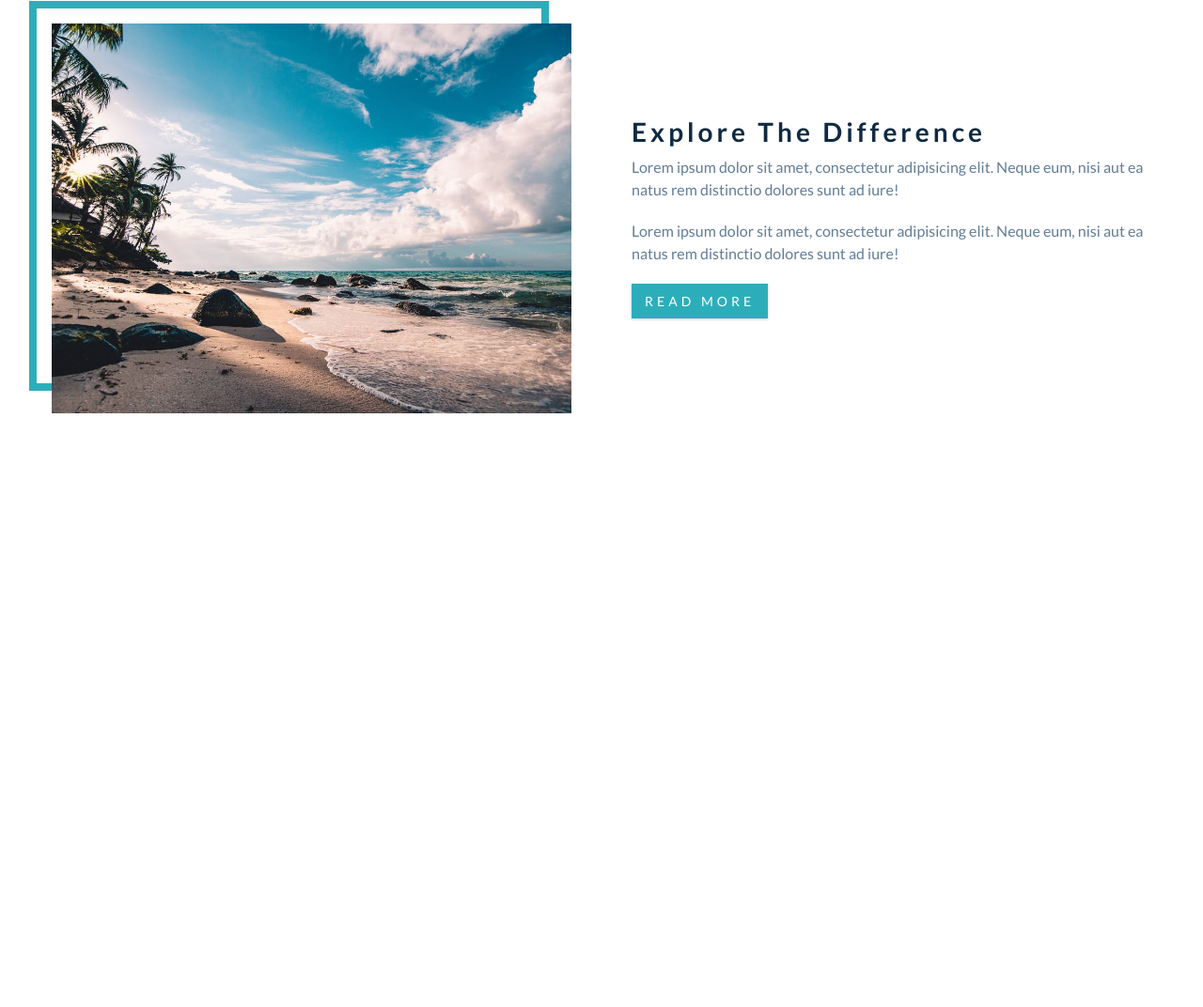
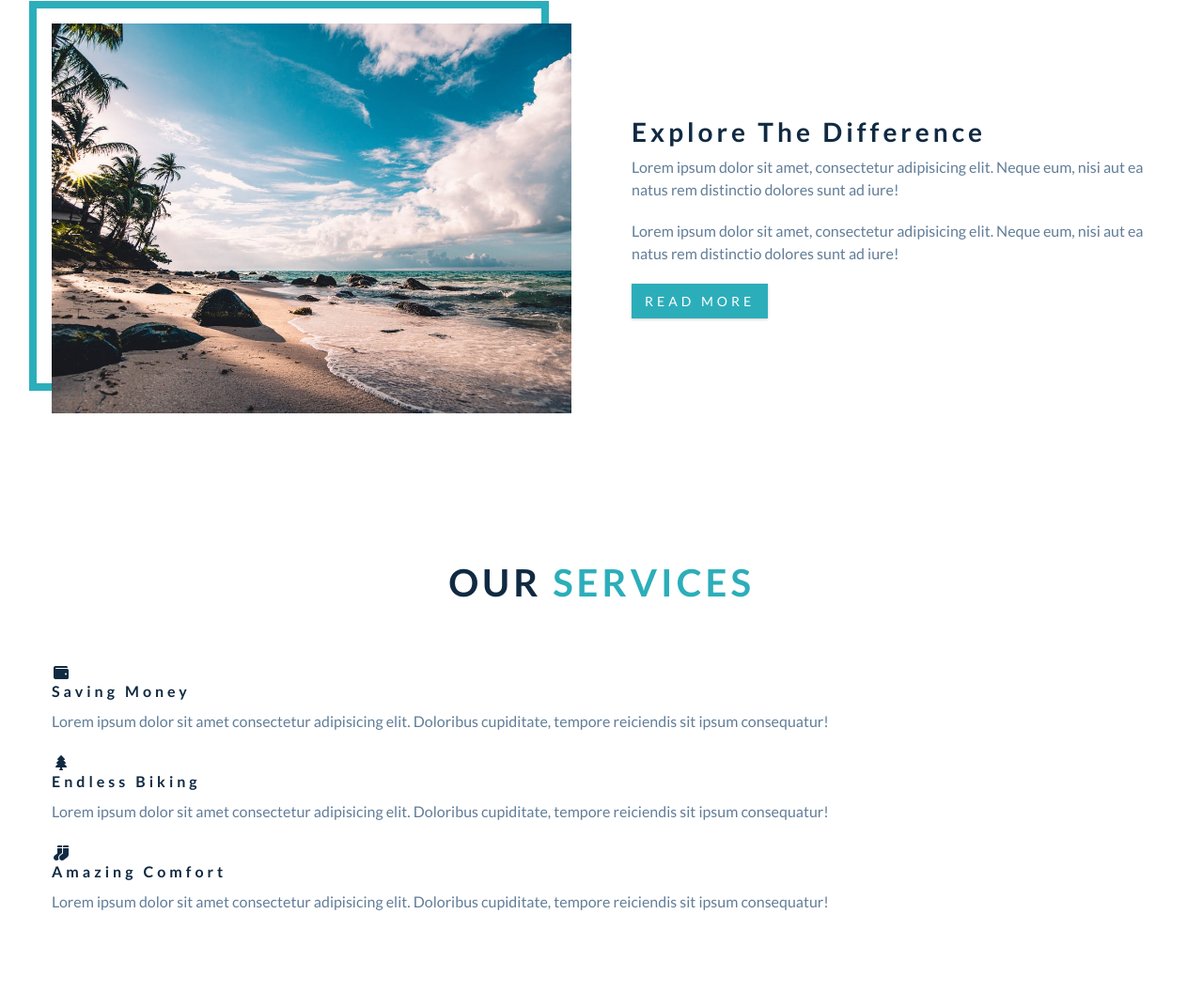
Before and after one commit to atubak400/Touring-Website, a plain HTML site: page index.html in a window 1280 px wide. Shown: the part 959-2031 px from the top of the page at 94% size. Before the commit the page ends 1479 px from the top, so only its background shows below. Drawn offline with Linux system fonts and the light colour scheme; a script that the page names is missing.

Commit message:
service html

```diff
--- a/index.html
+++ b/index.html
@@ -66,7 +66,58 @@
     </section>
     <!-- end of about section -->
 
-    <!-- services -->
+     <!-- services -->
+    <section class="section services" id="services">
+      <!-- section-title -->
+      <div class="section-title">
+        <h2>our <span>services</span></h2>
+      </div>
+      <!-- end of section-title -->
+      <div class="section-center services-center">
+        <!-- single service -->
+        <article class="service">
+          <span class="service-icon">
+            <i class="fas fa-wallet fa-fw"></i>
+          </span>
+          <div class="service-info">
+            <h4 class="service-title">saving money</h4>
+            <p class="service-text">
+              Lorem ipsum dolor sit amet consectetur adipisicing elit. Doloribus
+              cupiditate, tempore reiciendis sit ipsum consequatur!
+            </p>
+          </div>
+        </article>
+        <!-- enf of single service -->
+        <!-- single service -->
+        <article class="service">
+          <span class="service-icon">
+            <i class="fas fa-tree fa-fw"></i>
+          </span>
+          <div class="service-info">
+            <h4 class="service-title">endless biking</h4>
+            <p class="service-text">
+              Lorem ipsum dolor sit amet consectetur adipisicing elit. Doloribus
+              cupiditate, tempore reiciendis sit ipsum consequatur!
+            </p>
+          </div>
+        </article>
+        <!-- enf of single service -->
+        <!-- single service -->
+        <article class="service">
+          <span class="service-icon">
+            <i class="fas fa-socks fa-fw"></i>
+          </span>
+          <div class="service-info">
+            <h4 class="service-title">amazing comfort</h4>
+            <p class="service-text">
+              Lorem ipsum dolor sit amet consectetur adipisicing elit. Doloribus
+              cupiditate, tempore reiciendis sit ipsum consequatur!
+            </p>
+          </div>
+        </article>
+        <!-- enf of single service -->
+      </div>
+    </section>
     <!-- end of services -->
 
     <!-- featured tours -->
```
